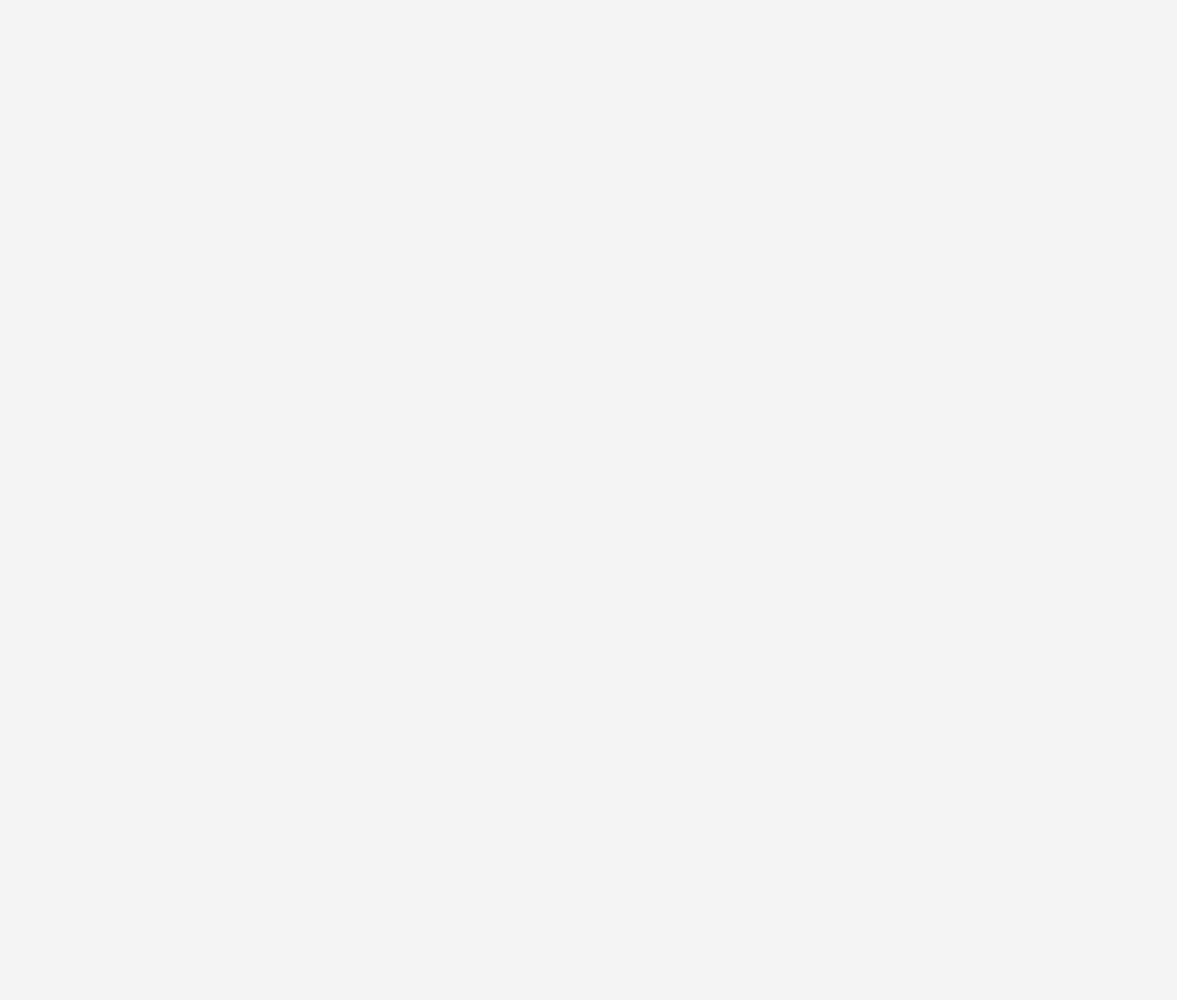
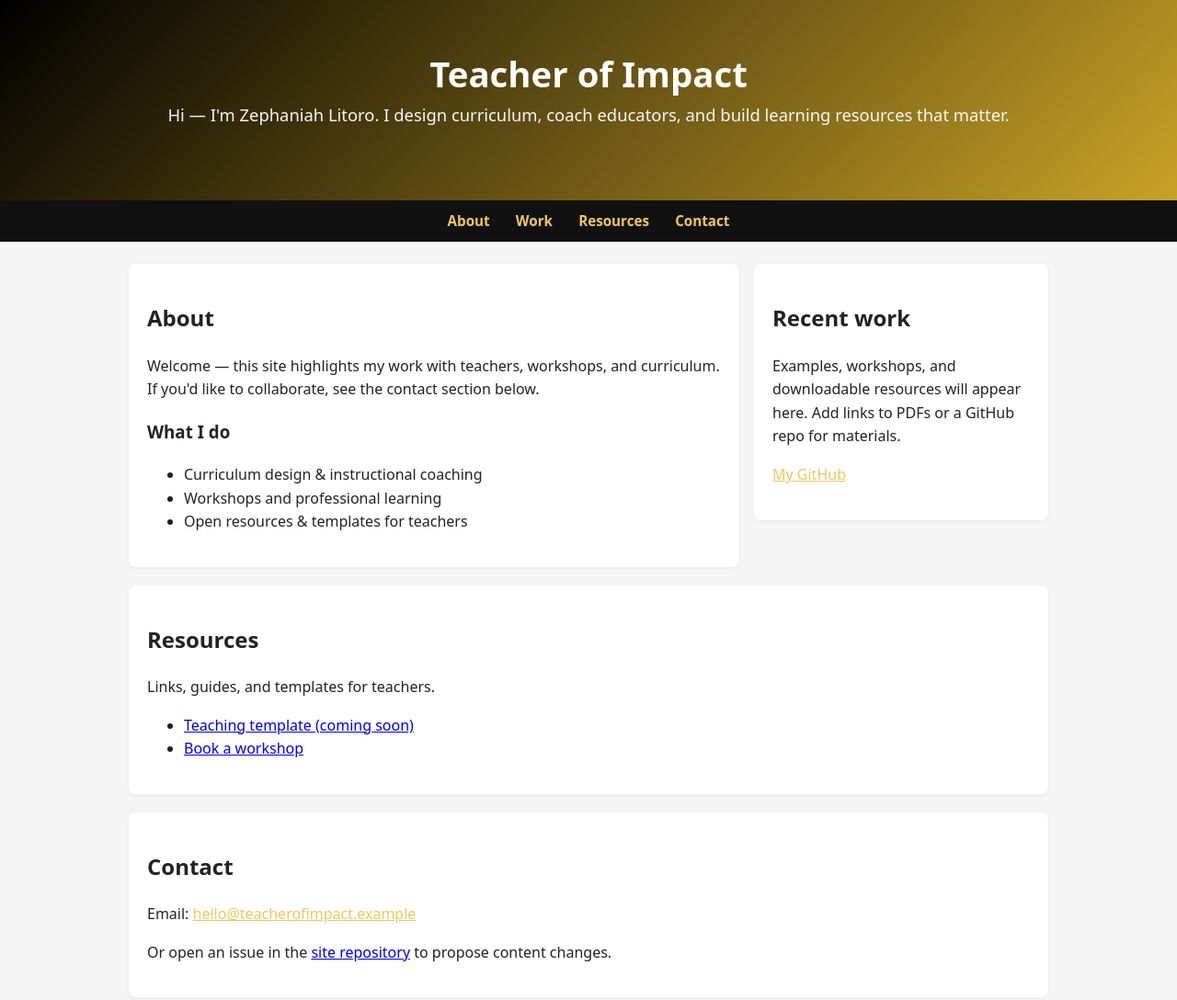
Before and after one commit to zephaniahlitoro-eng/teacherofimpact.github.io, a plain HTML site: page index.html in a window 1280 px wide. Shown: the top 1088 px of the page at 92% size. Before the commit the page ends 800 px from the top, so only its background shows below. Drawn offline with Linux system fonts and the light colour scheme.

Commit message:
Update index.html for accessibility, SEO, and structure improvements

```diff
--- a/index.html
+++ b/index.html
@@ -1,44 +1,197 @@
-<!DOCTYPE html><html lang="en">
+<!doctype html>
+<html lang="en">
 <head>
-  <meta charset="UTF-8" />
-  <meta name="viewport" content="width=device-width, initial-scale=1.0" />
+  <meta charset="utf-8" />
+  <meta name="viewport" content="width=device-width, initial-scale=1" />
   <title>Teacher of Impact | Zephaniah Litoro</title>
+  <meta name="description" content="Zephaniah Litoro — Teacher of Impact. Curriculum design, coaching, and resources to help educators create meaningful learning experiences." />
+  <link rel="canonical" href="https://teacherofimpact.github.io/" />
+  <meta name="theme-color" content="#111111" />
+  <!-- Robots: allow indexing; change to 'noindex' only if you want to hide the site -->
+  <meta name="robots" content="index, follow" />
+
   <style>
+    :root{
+      --bg:#f5f5f5;
+      --text:#222;
+      --brand:#c9a227;
+      --nav:#111;
+      --link:#f0c75e;
+      --max-width:1000px;
+      --gap:1rem;
+    }
+    html,body{height:100%;}
     body {
       margin: 0;
-      font-family: Arial, Helvetica, sans-serif;
+      font-family: system-ui, -apple-system, "Segoe UI", Roboto, "Helvetica Neue", Arial, sans-serif;
       line-height: 1.6;
-      background: #f5f5f5;
-      color: #222;
+      background: var(--bg);
+      color: var(--text);
+      -webkit-font-smoothing:antialiased;
+      -moz-osx-font-smoothing:grayscale;
     }
+
+    /* Skip link for keyboard users */
+    .skip-link{
+      position: absolute;
+      left: -999px;
+      top: auto;
+      width: 1px;
+      height: 1px;
+      overflow: hidden;
+    }
+    .skip-link:focus{
+      left: 10px;
+      top: 10px;
+      width: auto;
+      height: auto;
+      padding: 8px 12px;
+      background: #000;
+      color: #fff;
+      z-index: 1000;
+      border-radius: 4px;
+    }
+
     header {
-      background: linear-gradient(135deg, #000000, #c9a227);
-      color: white;
+      background: linear-gradient(135deg,#000000 0%, #c9a227 100%);
+      color: #fff;
       padding: 60px 20px;
       text-align: center;
     }
     header h1 {
       margin: 0;
-      font-size: 2.5rem;
+      font-size: clamp(1.6rem, 3.5vw, 2.4rem);
+      line-height: 1.05;
     }
     header p {
-      margin-top: 10px;
-      font-size: 1.2rem;
+      margin-top: .6rem;
+      font-size: clamp(.95rem, 2.2vw, 1.15rem);
+      opacity: 0.95;
     }
+
     nav {
-      background: #111;
-      padding: 10px;
+      background: var(--nav);
+      padding: 10px 12px;
       text-align: center;
     }
     nav a {
-      color: #f0c75e;
-      margin: 0 15px;
+      color: var(--link);
+      margin: 0 12px;
       text-decoration: none;
-      font-weight: bold;
+      font-weight: 700;
+      font-size: .95rem;
     }
-    nav a:hover {
+    nav a:focus, nav a:hover {
       text-decoration: underline;
+      outline: 3px solid rgba(201,162,39,.12);
+      outline-offset: 3px;
     }
-    section {
-      padding: 40px 20px;
-      max-width: 1000px;
+
+    main {
+      max-width: var(--max-width);
+      margin: 24px auto;
+      padding: 0 20px 64px;
+    }
+    .grid {
+      display: grid;
+      gap: var(--gap);
+      grid-template-columns: 1fr;
+    }
+    @media(min-width:820px){
+      .grid{ grid-template-columns: 1fr 320px; align-items:start;}
+    }
+
+    .card {
+      background: #fff;
+      border-radius: 8px;
+      padding: 20px;
+      box-shadow: 0 1px 4px rgba(16,24,40,.06);
+    }
+
+    footer{
+      text-align:center;
+      padding: 24px 12px;
+      color:#555;
+      font-size:.95rem;
+    }
+
+    a.external {
+      color: var(--link);
+    }
+  </style>
+</head>
+<body>
+  <a class="skip-link" href="#main">Skip to content</a>
+
+  <header role="banner" aria-labelledby="site-title">
+    <h1 id="site-title">Teacher of Impact</h1>
+    <p>Hi — I'm Zephaniah Litoro. I design curriculum, coach educators, and build learning resources that matter.</p>
+  </header>
+
+  <nav role="navigation" aria-label="Main navigation">
+    <a href="#about">About</a>
+    <a href="#work">Work</a>
+    <a href="#resources">Resources</a>
+    <a href="#contact">Contact</a>
+  </nav>
+
+  <main id="main" role="main">
+    <div class="grid">
+      <section class="card" id="about" aria-labelledby="about-heading">
+        <h2 id="about-heading">About</h2>
+        <p>Welcome — this site highlights my work with teachers, workshops, and curriculum. If you'd like to collaborate, see the contact section below.</p>
+        <h3>What I do</h3>
+        <ul>
+          <li>Curriculum design & instructional coaching</li>
+          <li>Workshops and professional learning</li>
+          <li>Open resources & templates for teachers</li>
+        </ul>
+      </section>
+
+      <aside class="card" id="work" aria-labelledby="work-heading">
+        <h2 id="work-heading">Recent work</h2>
+        <p>Examples, workshops, and downloadable resources will appear here. Add links to PDFs or a GitHub repo for materials.</p>
+        <p><a class="external" href="https://github.com/zephaniahlitoro-eng" target="_blank" rel="noopener noreferrer">My GitHub</a></p>
+      </aside>
+    </div>
+
+    <section class="card" id="resources" aria-labelledby="resources-heading" style="margin-top:20px;">
+      <h2 id="resources-heading">Resources</h2>
+      <p>Links, guides, and templates for teachers.</p>
+      <ul>
+        <li><a href="#">Teaching template (coming soon)</a></li>
+        <li><a href="#contact">Book a workshop</a></li>
+      </ul>
+    </section>
+
+    <section class="card" id="contact" aria-labelledby="contact-heading" style="margin-top:20px;">
+      <h2 id="contact-heading">Contact</h2>
+      <p>Email: <a href="mailto:hello@teacherofimpact.example" class="external">hello@teacherofimpact.example</a></p>
+      <p>Or open an issue in the <a href="https://github.com/zephaniahlitoro-eng/teacherofimpact.github.io" target="_blank" rel="noopener noreferrer">site repository</a> to propose content changes.</p>
+    </section>
+  </main>
+
+  <footer role="contentinfo">
+    <p>&copy; <span id="year"></span> Zephaniah Litoro — Teacher of Impact</p>
+  </footer>
+
+  <script>
+    // Small runtime improvements: set year and reduce render-blocking
+    document.getElementById('year').textContent = new Date().getFullYear();
+  </script>
+
+  <!-- JSON-LD minimal structured data -->
+  <script type="application/ld+json">
+  {
+    "@context": "https://schema.org",
+    "@type": "Person",
+    "name": "Zephaniah Litoro",
+    "url": "https://teacherofimpact.github.io",
+    "sameAs": [
+      "https://github.com/zephaniahlitoro-eng"
+    ],
+    "jobTitle": "Teacher, Curriculum Designer"
+  }
+  </script>
+</body>
+</html>
```
